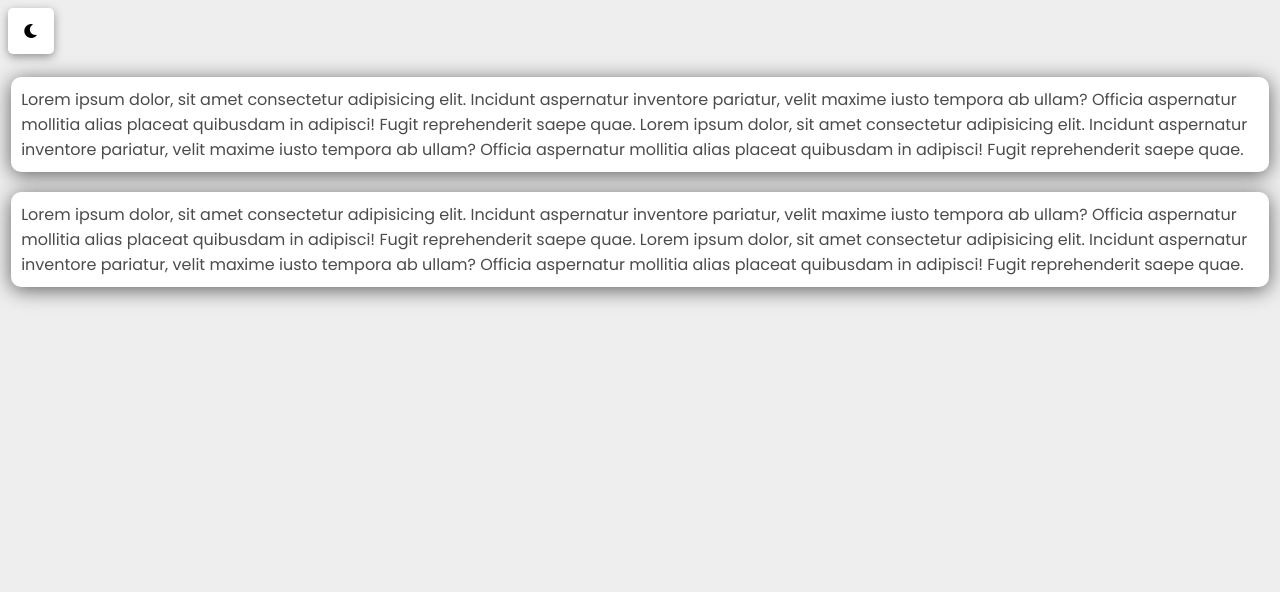
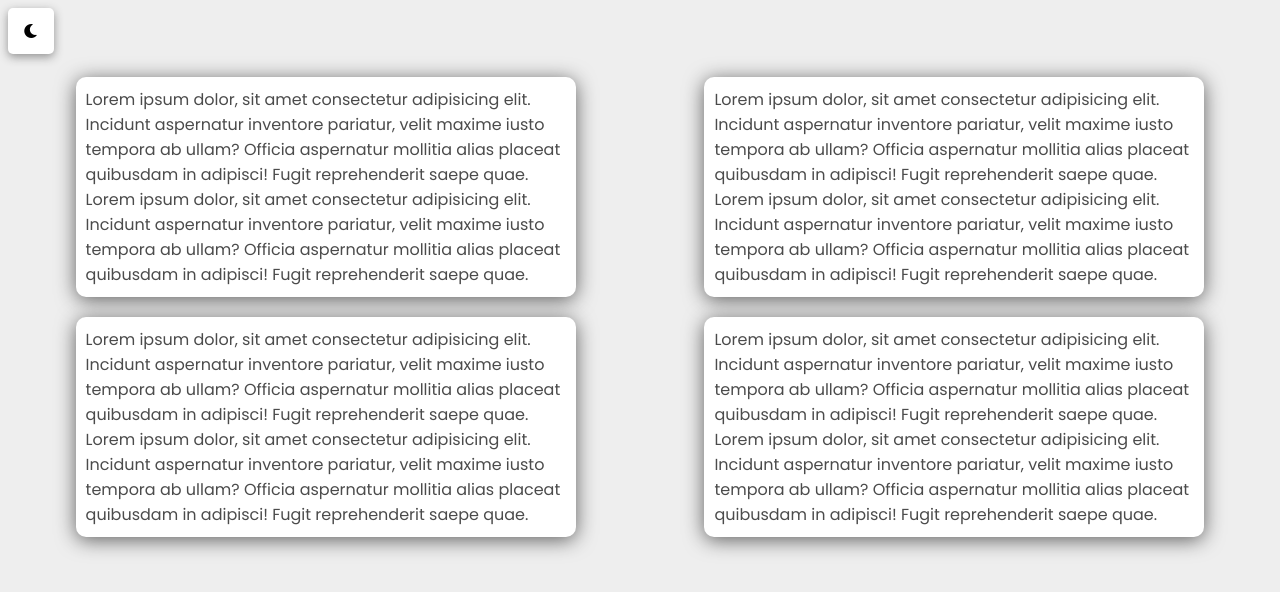
Before and after one commit to Sulman23/Theme-Changer, a plain HTML site: page index.html in a window 1280 px wide. Drawn offline with Linux system fonts and the light colour scheme.

Commit message:
finalized

```diff
--- a/index.html
+++ b/index.html
@@ -13,8 +13,23 @@
 <body>
     <div class="container">
             <!-- <i id="theme-icon" class="fa-solid fa-sun"></i> -->
-            <i  id="theme-icon" class="fa-solid fa-moon"></i>
+            <div  id="theme-icon" class="fa-solid fa-moon"></div>
         <div class="content">
+            <p>Lorem ipsum dolor, sit amet consectetur adipisicing elit. Incidunt aspernatur
+                inventore pariatur, velit maxime iusto tempora ab ullam? Officia aspernatur
+                mollitia alias placeat quibusdam in adipisci! Fugit reprehenderit saepe quae.
+                Lorem ipsum dolor, sit amet consectetur adipisicing elit. Incidunt aspernatur
+                inventore pariatur, velit maxime iusto tempora ab ullam? Officia aspernatur
+                mollitia alias placeat quibusdam in adipisci! Fugit reprehenderit saepe quae.
+            </p>
+
+            <p>Lorem ipsum dolor, sit amet consectetur adipisicing elit. Incidunt aspernatur
+                inventore pariatur, velit maxime iusto tempora ab ullam? Officia aspernatur
+                mollitia alias placeat quibusdam in adipisci! Fugit reprehenderit saepe quae.
+                Lorem ipsum dolor, sit amet consectetur adipisicing elit. Incidunt aspernatur
+                inventore pariatur, velit maxime iusto tempora ab ullam? Officia aspernatur
+                mollitia alias placeat quibusdam in adipisci! Fugit reprehenderit saepe quae.
+            </p>
             <p>Lorem ipsum dolor, sit amet consectetur adipisicing elit. Incidunt aspernatur
                 inventore pariatur, velit maxime iusto tempora ab ullam? Officia aspernatur
                 mollitia alias placeat quibusdam in adipisci! Fugit reprehenderit saepe quae.
--- a/styles.css
+++ b/styles.css
@@ -16,7 +16,9 @@ body.active {
 * {
     margin: 0;
     padding: 0;
+    box-sizing: border-box;
     font-family: 'Poppins', sans-serif;
+    transition: all 0.2s linear;
 }
 
 body {
@@ -29,12 +31,7 @@ body {
     height: 100vh;
 }
 
-/* .theme-icon {
-    text-align: right;
-    margin: 10px;
-} */
-
-i#theme-icon {
+div#theme-icon {
     padding: 15px;
     border-radius: 5px;
     margin: 5px 0 15px 5px;
@@ -43,26 +40,21 @@ i#theme-icon {
     background-color: var(--secondry-bg-color);
     color: var(--primary-text-color);
 }
-/*
-.theme-icon i.fa-solid.fa-sun {
-    background-color: black;
-    color: white;
-}
-
-.theme-icon i.fa-solid.fa-moon {
-    background-color: var(--secondry-bg-color);
-    color: var(--primary-text-color);
-} */
 
 div.content {
     padding: 0.5rem;
     /* background-color: blueviolet; */
+    display: flex;
+    justify-content: space-around;
+    flex-wrap: wrap;
 }
 
 div.content p {
+    width: 500px;
+    height: auto;
     padding: 10px;
     background-color: var(--secondry-bg-color);
-   color: var(--secondry-text-color);
+    color: var(--secondry-text-color);
     margin-bottom: 20px;
     border-radius: 10px;
     box-shadow: 0px 3px 20px rgb(95, 95, 95);
```
Also changed, not shown: script.js (+7 -6 lines).
